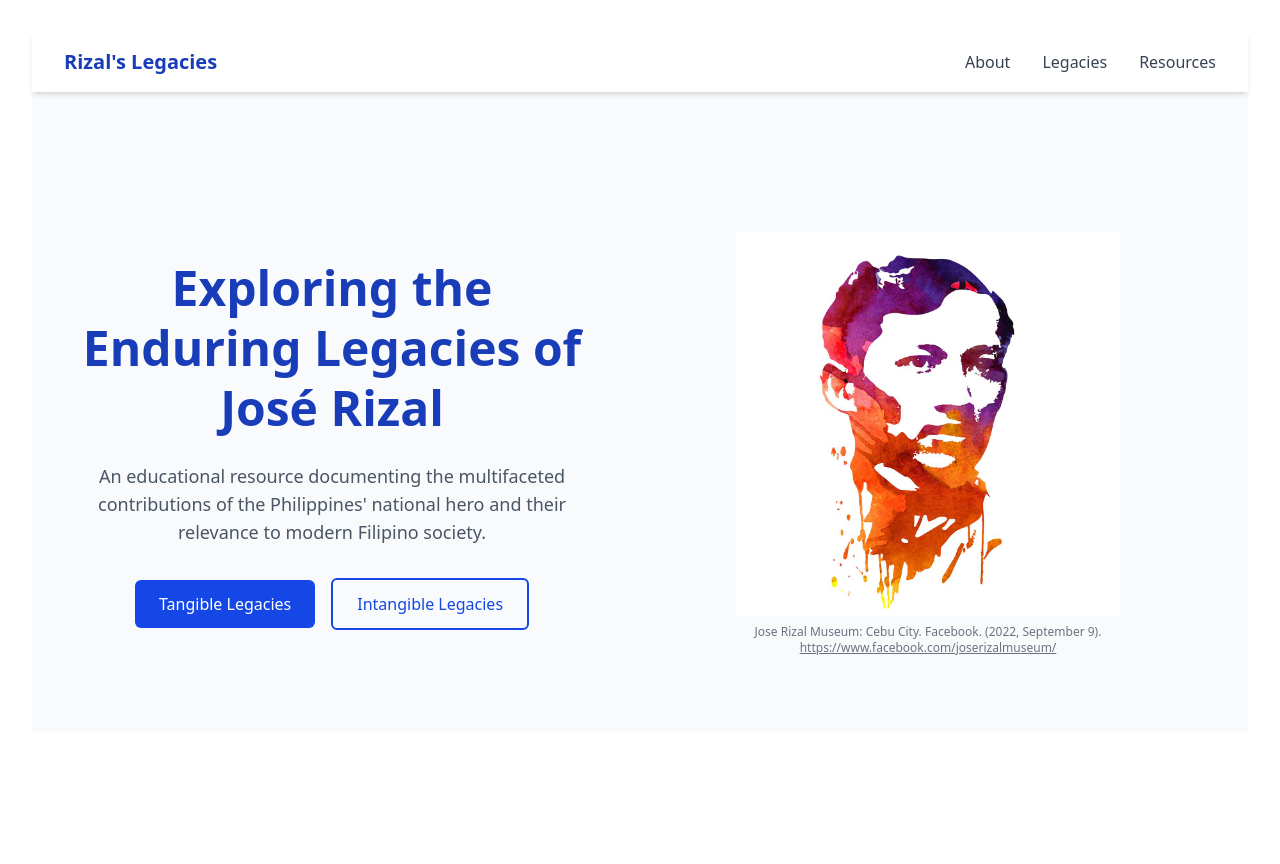
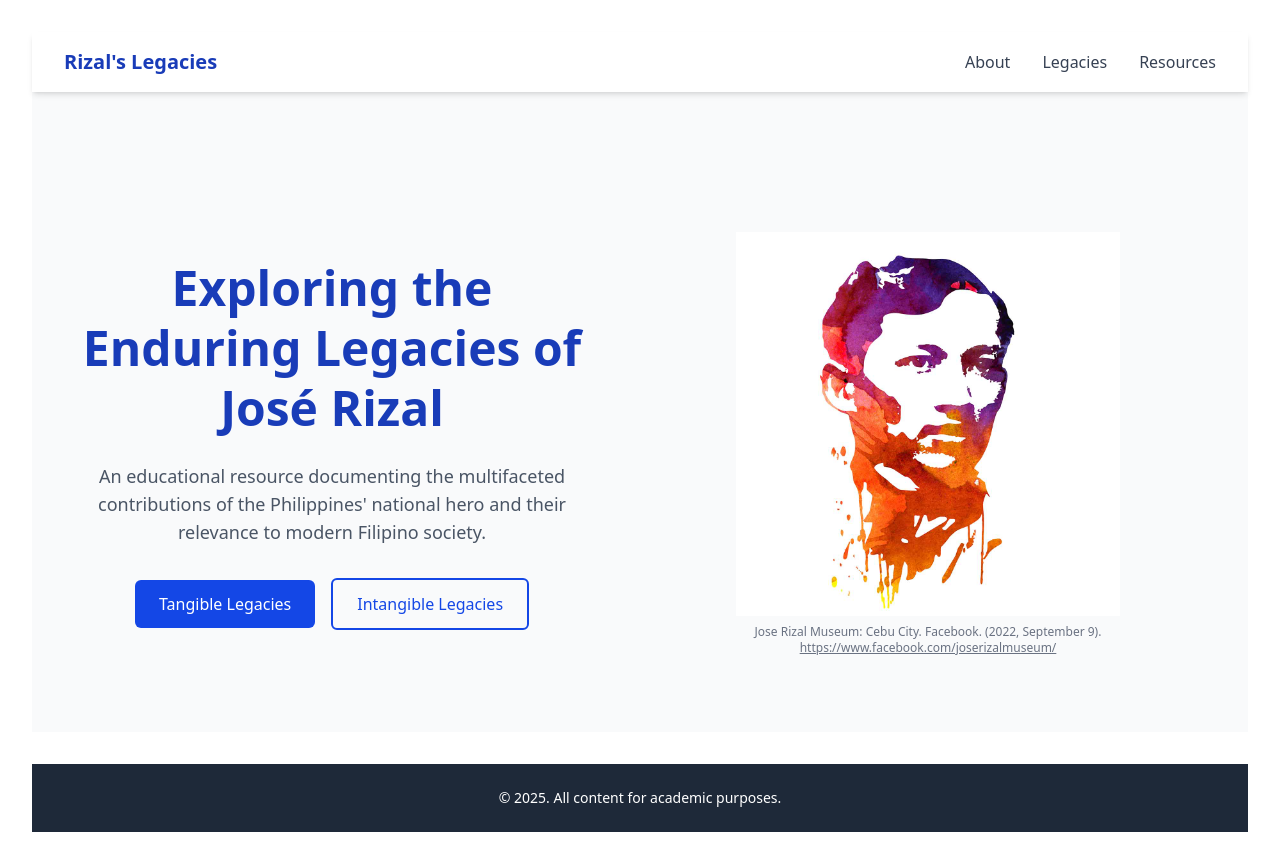
Before and after one commit to reymondyncierto/rizal-reimagined, a React (Vite) app: page / in a window 1280 px wide. Built offline with nearby package versions, Linux system fonts and the light colour scheme.

Commit message:
feat: ADD footer

```diff
--- a/src/App.jsx
+++ b/src/App.jsx
@@ -1,6 +1,7 @@
 import './App.css'
 import Header from './components/Header.component'
 import HeroSection from './components/HeroSection.component'
+import Footer from './components/Footer.component'
 
 function App() {
   return (
@@ -9,6 +10,7 @@
       <main className="flex-grow">
         <HeroSection />
       </main>
+      <Footer />
     </div>
   )
 }
--- /dev/null
+++ b/src/components/Footer.component.jsx
@@ -0,0 +1,11 @@
+export default function Footer() {
+  return (
+    <footer className="bg-gray-800 text-white py-6">
+      <div className="max-w-7xl mx-auto px-4 sm:px-6 lg:px-8 text-center">
+        <p className="text-sm">
+          &copy; {new Date().getFullYear()}. All content for academic purposes.
+        </p>
+      </div>
+    </footer>
+  );
+}
```
